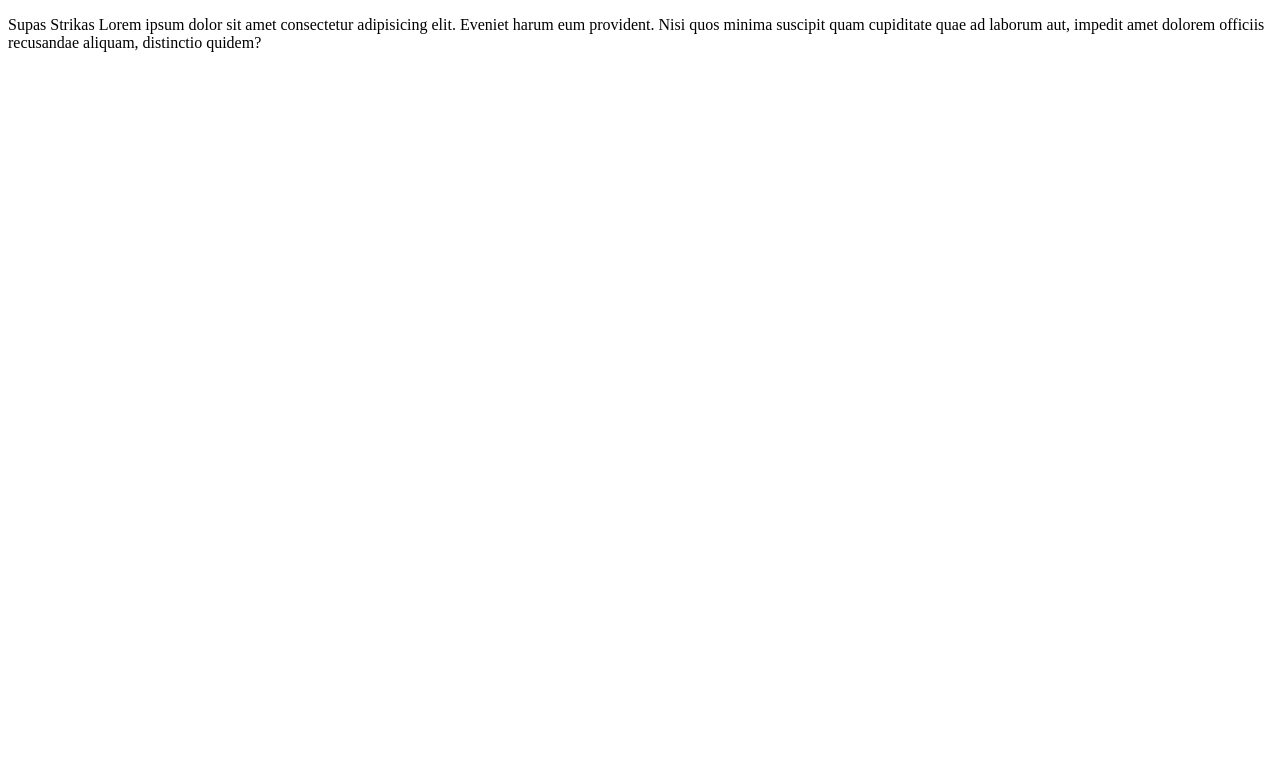
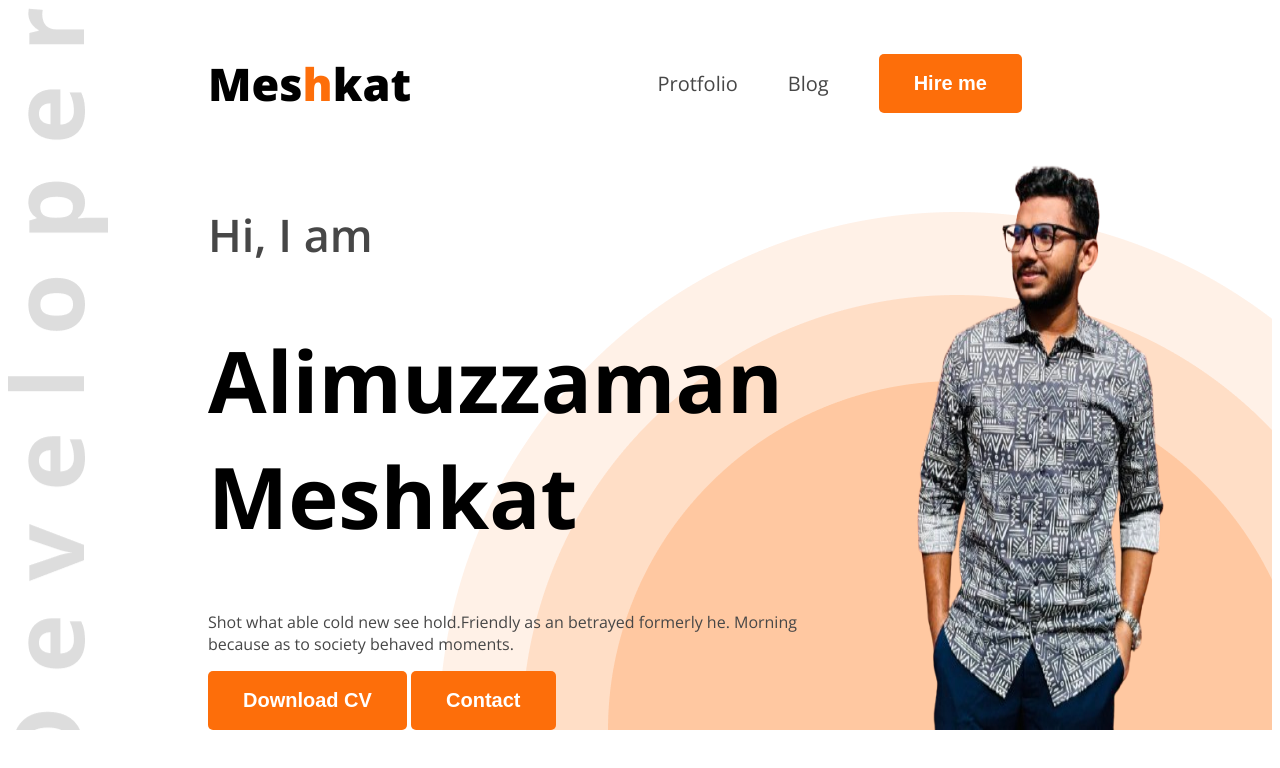
Before and after one commit to Meshkat20/My-protfolio, a plain HTML site: page index.html in a window 1280 px wide. Drawn offline with nearby package versions, Linux system fonts and the light colour scheme.

Commit message:
onek korsi

```diff
--- /dev/null
+++ b/Style.css
@@ -0,0 +1,76 @@
+
+.open-sans-normal {
+    font-family: "Open Sans", sans-serif;
+    font-optical-sizing: auto;
+    font-style: normal;
+    font-variation-settings:
+      "wdth" 100;
+  }
+.txt-primary {
+    color: #fd6E0A;
+}
+.dark-2 {
+    color: #474747;
+}
+.btn-primary {
+    background-color: #fd6E0A;
+    font-weight: bold;
+    color: white;
+    padding: 18px 35px;
+    border-radius: 5px;
+    font-size: 20px;
+    border: none;
+}
+header {
+    background-image: url(images/developer.png), url(images/header_bg.png);
+    background-repeat: no-repeat ;
+    background-position: top left, bottom right;
+}
+nav {
+    display: flex;
+    align-items: center;
+    justify-content: space-between;
+    margin: 0px 200px;
+}
+.nav-title {
+    font-weight: 800;
+    font-size: 45px;
+}
+ul li a {
+    text-decoration: none;
+    font-size: 20px;
+}
+ul li  {
+    list-style: none;
+    margin-right: 50px;
+}
+nav ul {
+    display: flex;
+    align-items: center;
+}
+.banner {
+    display: flex;
+    justify-content: space-between;
+    margin: 0 35px 0 200px;
+}
+.banner-content {
+    max width: 580px;
+}
+.banner-greetings {
+    font-size: 45px;
+    font-weight: 600;
+}
+.banner-title {
+    font-size: 85px;
+    font-weight: bold;
+}
+.banner-dp {
+    width: 580px;
+}
+main{
+    max width: 1140px;
+    margin : 0 auto;
+}
+.about {
+    border-radius: 10px;
+}
--- a/index.html
+++ b/index.html
@@ -4,8 +4,38 @@
     <meta charset="UTF-8">
     <meta name="viewport" content="width=device-width, initial-scale=1.0">
     <title>Alimuzzaman Meshkat</title>
+    <link rel="preconnect" href="https://fonts.googleapis.com">
+<link rel="preconnect" href="https://fonts.gstatic.com" crossorigin>
+<link href="https://fonts.googleapis.com/css2?family=Open+Sans:ital,wght@0,300..800;1,300..800&display=swap" rel="stylesheet">
+    <link rel="stylesheet" href="style.css">
 </head>
-<body>
-    <p> Supas Strikas Lorem ipsum dolor sit amet consectetur adipisicing elit. Eveniet harum eum provident. Nisi quos minima suscipit quam cupiditate quae ad laborum aut, impedit amet dolorem officiis recusandae aliquam, distinctio quidem?</p>
-</body>
+<body class="open-sans-normal" >
+    <header>
+        <nav>
+            <h3 class="nav-title">Mes<span class="txt-primary">h</span>kat</h3>
+            <ul>
+                <li><a class="dark-2" href="">Protfolio</a></li>
+                <li><a class="dark-2" href="">Blog</a></li>
+                <li><a class="dark-2" href=""> <button class="btn-primary">Hire me</button></a></li>
+            </ul>
+        </nav>
+        <div class="banner">
+            <div class="banner-content">
+                <h3 class="banner-greetings dark-2">Hi, I am </h3>
+                <h1 class="banner-title">Alimuzzaman Meshkat</h1>
+                <p class="banner-description dark-2">Shot what able cold new see hold.Friendly as an betrayed formerly
+                    he. Morning because as to society behaved moments.</p>
+                    <button class="btn-primary">Download CV</button>
+                    <button class="btn-primary">Contact</button>
+            </div>
+
+            <img class="banner-dp" src="images/image.png" alt="">
+
+        </div>
+    </header>
+    <main>
+    </main>
+    <footer>
+
+    </footer>
 </html>
```
Also changed, not shown: images/developer.png (added), images/hardy.png (added), images/header_bg.png (added), images/icons/facebook.png (added), images/icons/insta.png (added), images/icons/js.png (added), images/icons/mongo.png (added), images/icons/nodejs.png (added), images/icons/react.png (added), images/icons/twitter.png (added), images/image.png (added).
